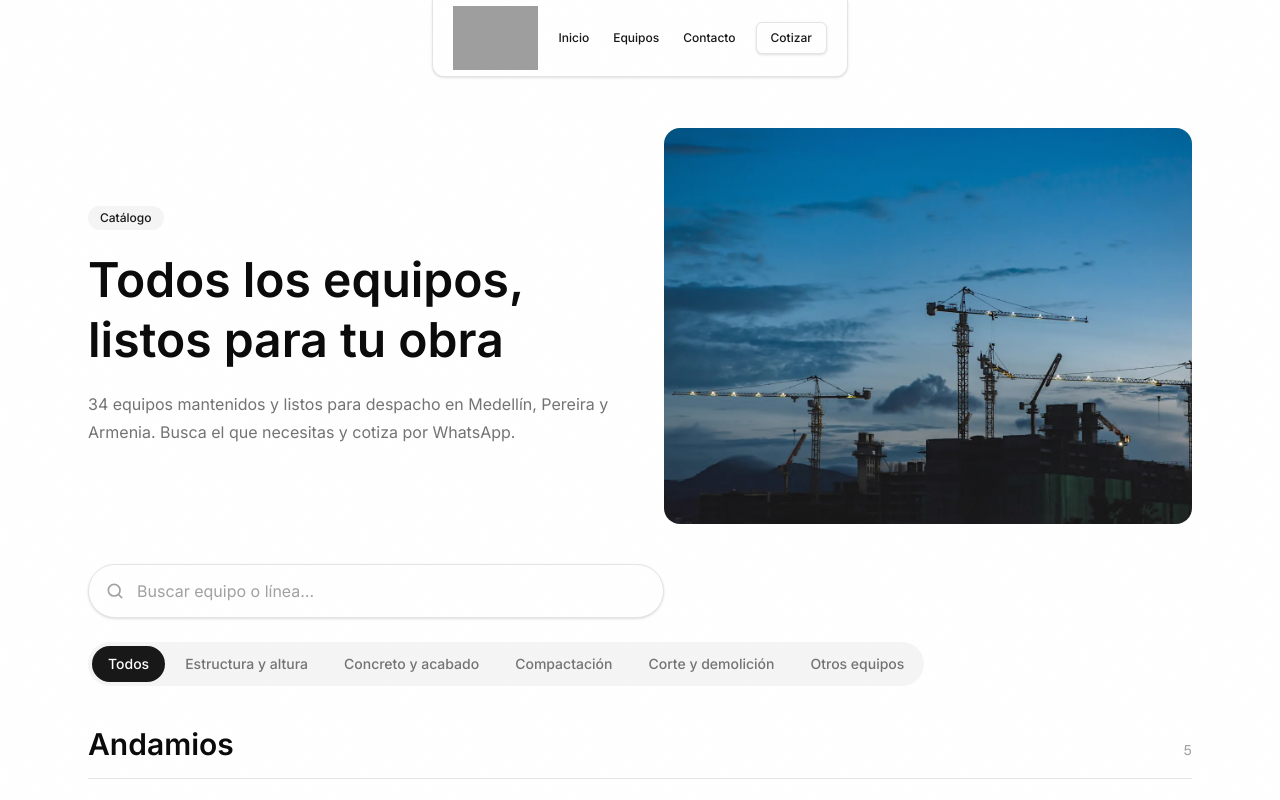
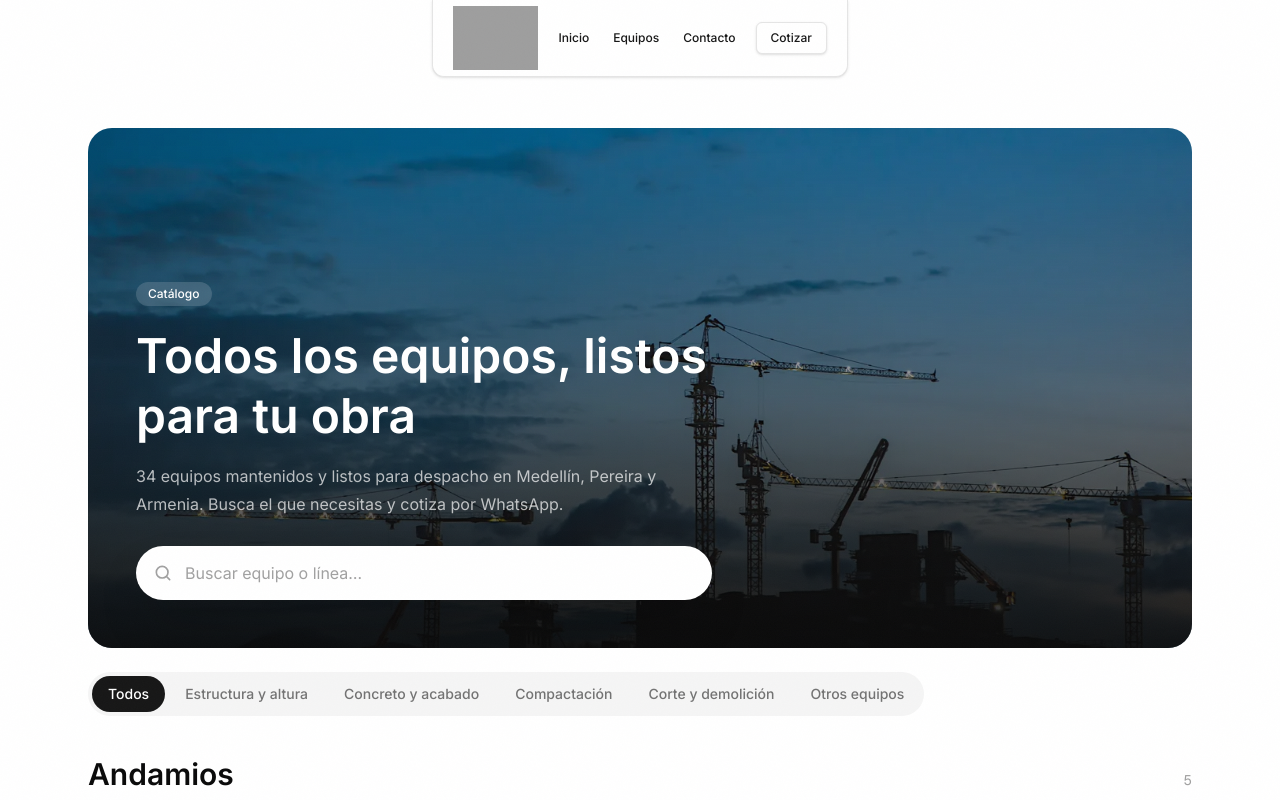
Before and after one commit to csanchezs9/equipos-y-equipos, a Next.js app: page /equipos in a window 1280 px wide. Shown: the top 800 px of the page. Built offline with nearby package versions, Linux system fonts and the light colour scheme; grey boxes are pictures that could not be loaded.

Commit message:
feat: hero de /equipos como banner inmersivo con buscador flotante

```diff
--- a/src/components/catalog.tsx
+++ b/src/components/catalog.tsx
@@ -92,36 +92,36 @@ export function Catalog() {
     <section className="bg-white text-neutral-900">
       {/* Header */}
       <div className="mx-auto max-w-6xl px-6 pt-28 md:pt-32">
-        <div className="grid items-center gap-8 md:grid-cols-2 md:gap-12">
-          <div className="flex flex-col items-start text-left">
-            <span className="rounded-full bg-neutral-100 px-3 py-1 text-xs font-medium text-neutral-900">
+        {/* Banner inmersivo */}
+        <div className="relative flex min-h-[440px] flex-col justify-end overflow-hidden rounded-3xl md:min-h-[520px]">
+          <Image
+            src="/equipos/titulo/ej-yao-D46mXLsQRJw-unsplash.webp"
+            alt="Grúas torre en obra al atardecer"
+            fill
+            sizes="(max-width: 1152px) 100vw, 1152px"
+            className="object-cover"
+            priority
+          />
+          <div className="absolute inset-0 bg-gradient-to-t from-neutral-950/90 via-neutral-950/45 to-neutral-950/20" />
+
+          <div className="relative flex flex-col gap-7 p-7 md:p-12">
+            <div className="max-w-2xl">
+              <span className="inline-block rounded-full bg-white/15 px-3 py-1 text-xs font-medium text-white backdrop-blur-sm">
                 Catálogo
               </span>
-            <h1 className="mt-5 font-sans text-4xl font-semibold tracking-normal text-neutral-950 md:text-5xl md:leading-tight">
+              <h1 className="mt-5 font-sans text-4xl font-semibold tracking-normal text-white md:text-5xl md:leading-tight">
                 Todos los equipos, listos para tu obra
               </h1>
-            <p className="mt-5 text-base leading-7 text-neutral-500">
+              <p className="mt-4 max-w-xl text-base leading-7 text-white/70">
                 {products.length} equipos mantenidos y listos para despacho en
                 Medellín, Pereira y Armenia. Busca el que necesitas y cotiza por
                 WhatsApp.
               </p>
             </div>
 
-          <div className="relative aspect-[16/10] overflow-hidden rounded-2xl bg-neutral-100 md:aspect-[4/3]">
-            <Image
-              src="/equipos/titulo/ej-yao-D46mXLsQRJw-unsplash.webp"
-              alt="Grúas torre en obra al atardecer"
-              fill
-              sizes="(max-width: 768px) 100vw, 50vw"
-              className="object-cover"
-              priority
-            />
-          </div>
-        </div>
-
-        {/* Buscador */}
-        <div className="mt-10 max-w-xl">
-          <div className="group relative flex items-center rounded-full border border-neutral-200 bg-white shadow-sm transition-all duration-200 focus-within:border-neutral-300 focus-within:shadow-md focus-within:ring-4 focus-within:ring-neutral-900/5">
+            {/* Buscador flotante */}
+            <div className="max-w-xl">
+              <div className="group relative flex items-center rounded-full border border-white/10 bg-white shadow-2xl transition-all duration-200 focus-within:ring-4 focus-within:ring-white/20">
                 <SearchIcon className="pointer-events-none absolute left-4 top-1/2 h-5 w-5 -translate-y-1/2 text-neutral-400 transition-colors group-focus-within:text-neutral-600" />
                 <input
                   type="text"
@@ -153,6 +153,8 @@ export function Catalog() {
                     </motion.button>
                   ) : null}
                 </AnimatePresence>
+              </div>
+            </div>
           </div>
         </div>
 
```
Lines whose indentation alone changed are shown as unchanged.
